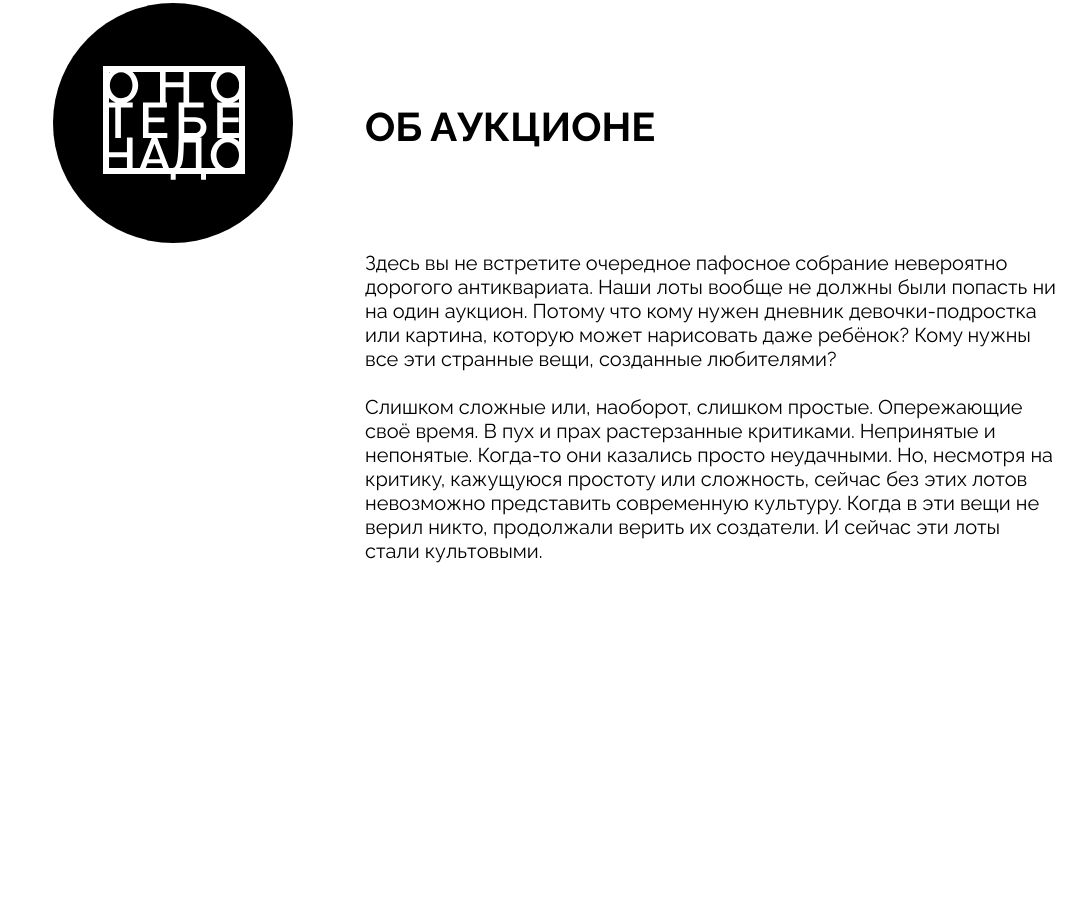
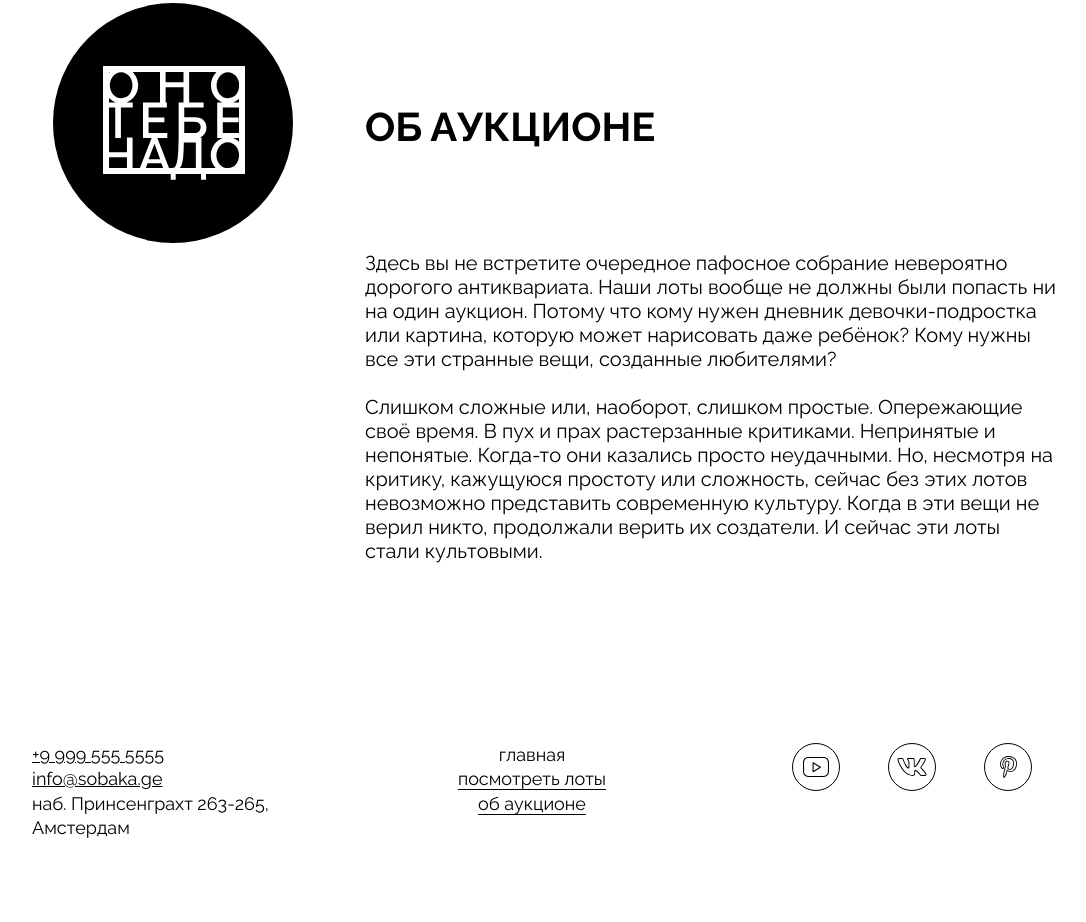
Before and after one commit to aeskatery/ono-tebe-nado-ad, a plain HTML site: page index.html in a window 1280 px wide. Shown: the part 2081-3003 px from the top of the page, without its empty margins (108-1194 px from the left). Before the commit the page ends 2644 px from the top, so only its background shows below. Drawn offline with Linux system fonts and the light colour scheme.

Commit message:
Добавлен подвал сайта

```diff
--- a/index.html
+++ b/index.html
@@ -180,7 +180,53 @@
 
   </main>
 
-  <footer class="footer"></footer>
+
+  <footer class="footer">
+    <address class="address footer__address">
+      <a href="tel:+99995555555">+9 999 555 5555</a>
+      <a href="mailto:info@sobaka.ge">info@sobaka.ge</a>
+      <span>наб. Принсенграхт 263-265, Амстердам</span>
+    </address>
+
+    <nav class="footer__menu">
+      <ul class="footer__menu-list">
+        <li class="footer__menu-list-item">
+          <a class="footer__menu-link footer__menu-link_active">
+            главная
+          </a>
+        </li>
+        <li class="footer__menu-list-item">
+          <a class="footer__menu-link" href="#lots">
+            посмотреть лоты
+          </a>
+        </li>
+        <li class="footer__menu-list-item">
+          <a class="footer__menu-link" href="#about">
+            об аукционе
+          </a>
+        </li>
+      </ul>
+    </nav>
+
+    <ul class="footer__social-list">
+      <li class="footer__social-list-item">
+        <a class="footer__social-link" href="https://www.youtube.com/">
+          <img class="footer__social-icon" src="./images/yt.svg" alt="YouTube" />
+        </a>
+      </li>
+      <li class="footer__social-list-item">
+        <a class="footer__social-link" href="https://vk.com/">
+          <img class="footer__social-icon" src="./images/vk.svg" alt="ВКонтакте" />
+        </a>
+      </li>
+      <li class="footer__social-list-item">
+        <a class="footer__social-link" href="https://www.pinterest.com/">
+          <img class="footer__social-icon" src="./images/pinterest.svg" alt="Pinterest" />
+        </a>
+      </li>
+    </ul>
+  </footer>
+
 </body>
 
 </html>
--- a/styles/style.css
+++ b/styles/style.css
@@ -211,8 +211,6 @@
   text-underline-offset: 4px;
 }
 
-/* Об аукционе */
-
 .about {
   display: grid;
   grid-template-columns: 334px 1fr;
@@ -251,3 +249,55 @@
   font-weight: 400;
   line-height: 1.2;
 }
+
+.footer {
+  display: grid;
+  grid-template-columns: 1fr min-content 1fr;
+  align-items: start;
+  margin-top: 180px;
+  padding: 0 50px 82px;
+}
+
+.footer__address {
+  max-width: 265px;
+}
+
+.footer__menu-list {
+  display: flex;
+  flex-direction: column;
+  align-items: center;
+  list-style: none;
+}
+
+.footer__menu-list-item {
+  white-space: nowrap;
+}
+
+.footer__menu-link {
+  font-size: 18px;
+  line-height: 1.35;
+  text-underline-offset: 4px;
+}
+
+.footer__menu-link_active {
+  text-decoration: none;
+}
+
+.footer__social-list {
+  display: flex;
+  justify-self: end;
+  gap: 48px;
+  list-style: none;
+}
+
+.footer__social-link {
+  display: block;
+  width: 48px;
+  height: 48px;
+}
+
+.footer__social-icon {
+  display: block;
+  width: 100%;
+  height: 100%;
+}
```
